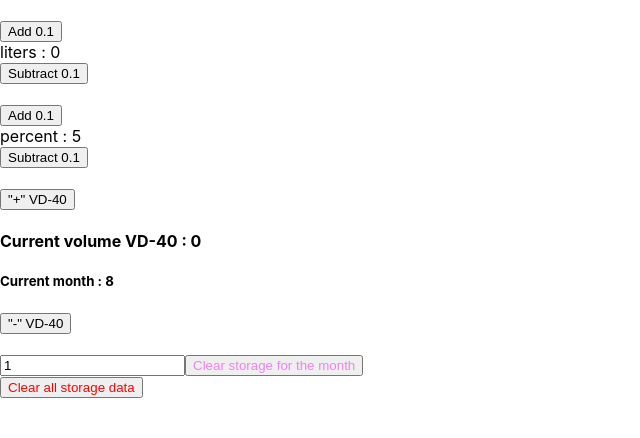
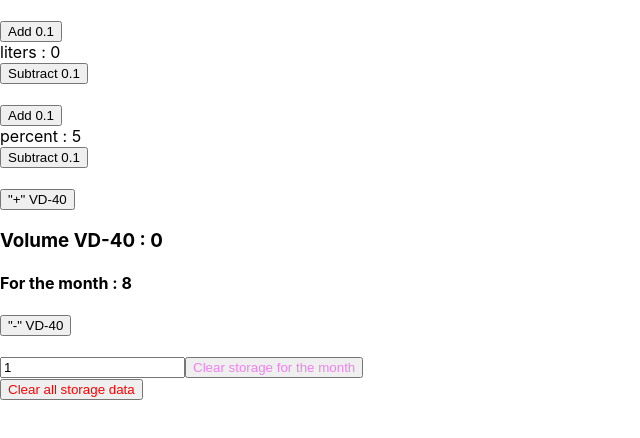
Before and after one commit to mikromajor/calendar, a React (Create React App) app: page / in a window 1280 px wide. Shown: the top 438 px of the page, without its empty margins (0-640 px from the left). Built offline with nearby package versions, Linux system fonts and the light colour scheme.

Commit message:
relocate ui to component

```diff
--- a/src/App.tsx
+++ b/src/App.tsx
@@ -3,7 +3,11 @@ import {
   useAppDispatch,
 } from "./store/hooks/redux";
 import { alcoActions } from "./store/reducer/alcoReducer/alcoReducer";
-import { ControlPanel, MainPanel, Cleaner } from "./ui";
+import {
+  ControlPanel,
+  MainPanel,
+  Cleaner,
+} from "./components";
 
 function App() {
   const { alcoReducer } = useAppSelector((state) => state);
--- /dev/null
+++ b/src/components/ChosenMonthInfo/ChosenMonthInfo.tsx
@@ -0,0 +1,26 @@
+import { useState } from "react";
+import {
+  ActionCreatorWithPayload,
+  ActionCreatorWithoutPayload,
+} from "@reduxjs/toolkit";
+import {
+  useAppSelector,
+  useAppDispatch,
+} from "../../store/hooks/redux";
+import { alcoActions } from "../../store/reducer/alcoReducer/alcoReducer";
+import { getCurrentMonth } from "../../store/reducer/alcoReducer/getCurrentMonth";
+
+export const ChosenMonthInfo = () => {
+  const [month, setMonth] = useState("");
+  return (
+    <>
+      <h3>Information for the month</h3>
+      <input
+        type='text'
+        placeholder='enter num month '
+        value={month}
+        onChange={(e) => setMonth(e.currentTarget.value)}
+      />
+    </>
+  );
+};
--- a/src/ui/MainPanel/MainPanel.tsx
+++ b/src/components/MainPanel/MainPanel.tsx
@@ -3,7 +3,8 @@ import {
   useAppDispatch,
 } from "../../store/hooks/redux";
 import { alcoActions } from "../../store/reducer/alcoReducer/alcoReducer";
-import { getMonth } from "../../store/reducer/alcoReducer/getMonth";
+import { getCurrentMonth } from "../../store/reducer/alcoReducer/getCurrentMonth";
+import { DisplayVd40 } from "../../ui";
 
 export const MainPanel = () => {
   const { alcoReducer } = useAppSelector((state) => state);
@@ -14,16 +15,22 @@ export const MainPanel = () => {
     <>
       <br />
       <button
-        onClick={() => dispatch(getMonth(additionVodka))}
+        onClick={() =>
+          dispatch(getCurrentMonth(additionVodka))
+        }
       >
         "+" VD-40
       </button>
-      <h4>
-        Current volume VD-40 : {alcoReducer.totalVodka}
-      </h4>
-      <h5>Current month : {alcoReducer.month}</h5>
+
+      <DisplayVd40
+        volume={alcoReducer.totalVodka}
+        month={alcoReducer.month}
+      />
+
       <button
-        onClick={() => dispatch(getMonth(subtractionVodka))}
+        onClick={() =>
+          dispatch(getCurrentMonth(subtractionVodka))
+        }
       >
         "-" VD-40
       </button>
--- /dev/null
+++ b/src/components/index.ts
@@ -0,0 +1,4 @@
+export { ControlPanel } from "./ControlPanel/ControlPanel";
+export { MainPanel } from "./MainPanel/MainPanel";
+export { Cleaner } from "./Cleaner/Cleaner";
+export { ChosenMonthInfo } from "./ChosenMonthInfo/ChosenMonthInfo";
--- a/src/store/hooks/redux.ts
+++ b/src/store/hooks/redux.ts
@@ -4,7 +4,7 @@ import {
   useSelector,
 } from "react-redux";
 
-import { AppDispatch, RootState } from "../.";
+import { AppDispatch, RootState } from "..";
 
 export const useAppDispatch = () =>
   useDispatch<AppDispatch>();
--- a/src/store/reducer/alcoReducer/getMonth.ts
+++ b/src/store/reducer/alcoReducer/getCurrentMonth.ts
@@ -1,9 +1,9 @@
-import { AppDispatch } from "../../.";
+import { AppDispatch } from "../..";
 import { ActionCreatorWithPayload } from "@reduxjs/toolkit";
 
 const getM = async () => new Date().getMonth().toString();
 
-export const getMonth =
+export const getCurrentMonth =
   (callback: ActionCreatorWithPayload<string, string>) =>
   async (dispatch: AppDispatch) => {
     const currentMonth =
--- /dev/null
+++ b/src/ui/DisplayVd40/DisplayVd40.tsx
@@ -0,0 +1,13 @@
+type Props = {
+  volume: number;
+  month: string;
+};
+
+export const DisplayVd40 = ({ volume, month }: Props) => {
+  return (
+    <>
+      <h3>Volume VD-40 : {volume}</h3>
+      <h4>For the month : {month}</h4>
+    </>
+  );
+};
--- a/src/ui/index.ts
+++ b/src/ui/index.ts
@@ -1,4 +1 @@
-export { ControlPanel } from "./ControlPanel/ControlPanel";
-export { MainPanel } from "./MainPanel/MainPanel";
-export { Cleaner } from "./Cleaner/Cleaner";
-// export {} from './'
+export { DisplayVd40 } from "./DisplayVd40/DisplayVd40";
```
Also changed, not shown: src/hooks/useNewDrink.ts (deleted, +0 -15 lines), src/components/Cleaner/Cleaner.tsx (renamed from src/ui/Cleaner/Cleaner.tsx), src/components/ControlPanel/ControlPanel.scss (added), src/components/ControlPanel/ControlPanel.tsx (renamed from src/ui/ControlPanel/ControlPanel.tsx).
